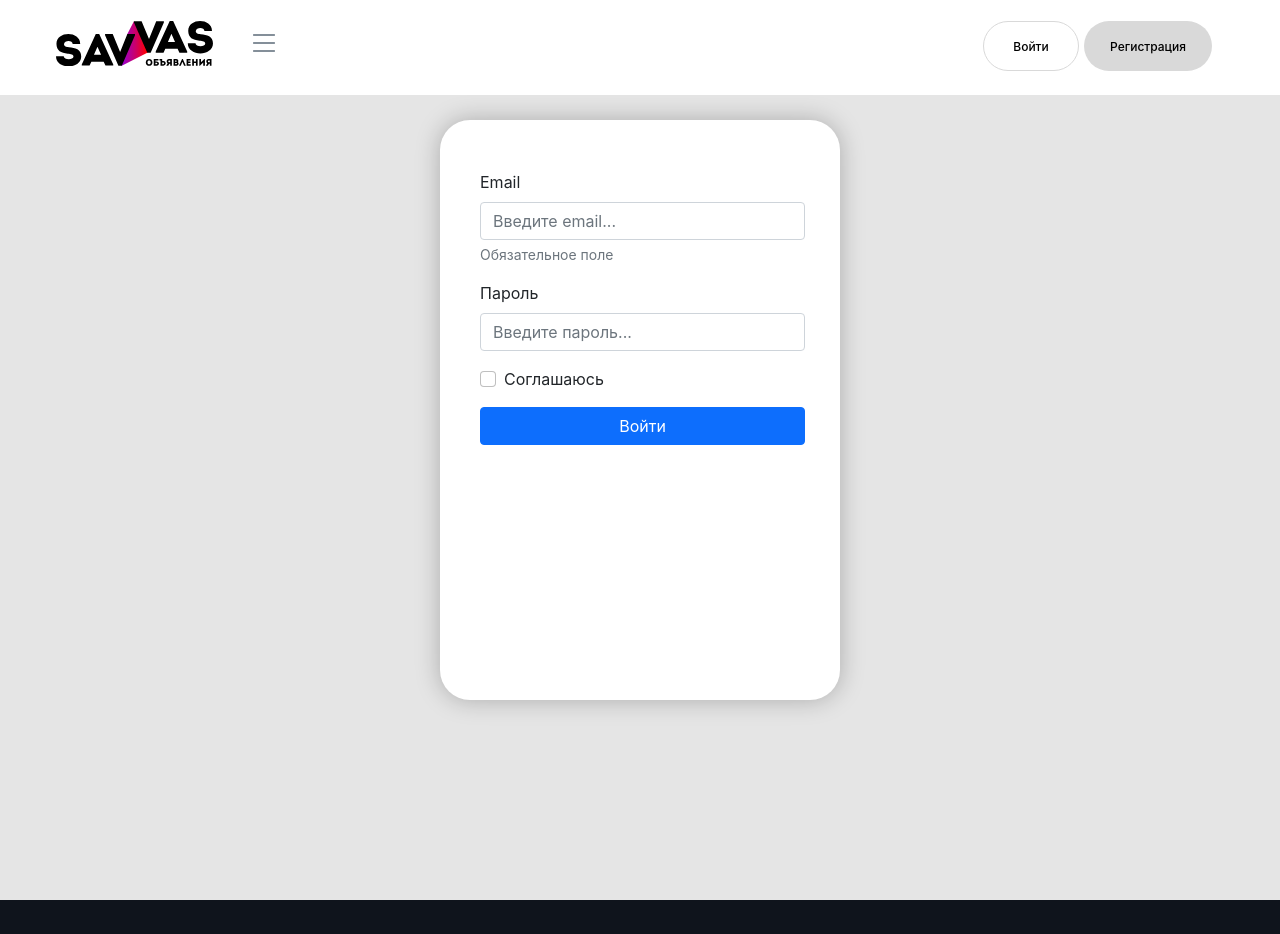
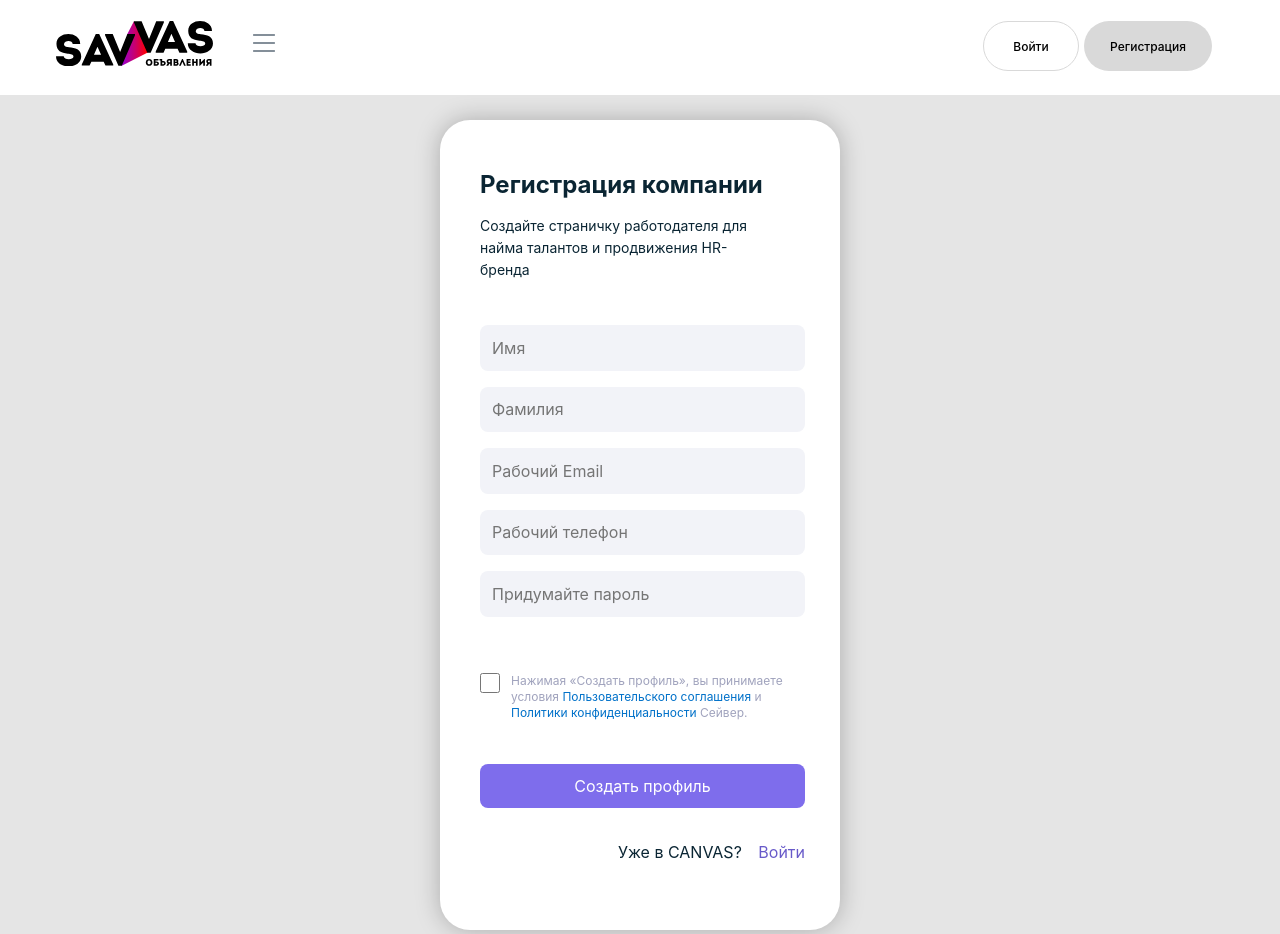
Before and after one commit to zfrejn/savvas, a React (Create React App) app: page /registration in a window 1280 px wide. Shown: the top 934 px of the page. Built offline with nearby package versions, Linux system fonts and the light colour scheme.

Commit message:
Форма регистрации

```diff
--- /dev/null
+++ b/src/components/Registration/RegCheckBox.jsx
@@ -0,0 +1,16 @@
+import React from 'react'
+
+const RegCheckBox = () => {
+    return (
+        <label className="checkBox">
+                <input type={'checkbox'} className='checkBoxReg'/>
+            <p className='checkBoxDesc'>
+                Нажимая «Создать профиль», вы принимаете
+                условия <span className='agree'>Пользовательского соглашения</span> и
+                <span className='agree'> Политики конфиденциальности</span> Сейвер.
+            </p>
+        </label>
+    )
+}
+
+export default RegCheckBox
--- /dev/null
+++ b/src/components/Registration/RegDesc.jsx
@@ -0,0 +1,9 @@
+import React from 'react'
+
+const RegDesc = ({text}) => {
+    return (
+        <p className='regDesc'>{text}</p>
+    )
+}
+
+export default RegDesc
--- a/src/components/Registration/RegForm.jsx
+++ b/src/components/Registration/RegForm.jsx
@@ -1,22 +1,22 @@
 import React from 'react'
+import { Link } from 'react-router-dom'
+import LoginButton from '../Authorization/LoginButton'
+import LoginTitle from '../Authorization/LoginTitle'
+import RegCheckBox from './RegCheckBox'
+import RegDesc from './RegDesc'
+import RegInputs from './RegInputs'
 
 const RegForm = () => {
     return (
-        <form className='authorForm'>
-            <div className="mb-3">
-                <label className="form-label">Email</label>
-                <input type="email" className="form-control" id="exampleInputEmail1" aria-describedby="emailHelp" placeholder='Введите email...'/>
-                <div id="emailHelp" className="form-text">Обязательное поле</div>
-            </div>
-            <div className="mb-3">
-                <label className="form-label">Пароль</label>
-                <input type="password" className="form-control" id="exampleInputPassword1" placeholder='Введите пароль...'/>
-            </div>
-            <div className="mb-3 form-check">
-                <input type="checkbox" className="form-check-input" id="exampleCheck1"/>
-                <label className="form-check-label">Соглашаюсь</label>
-            </div>
-            <button type="submit" className="btn btn-primary">Войти</button>
+        <form className='authorForm' style={{minHeight: '810px'}}>
+            <LoginTitle title={'Регистрация компании'}/>
+            <RegDesc text={'Создайте страничку работодателя для найма талантов и продвижения HR-бренда'}/>
+            <RegInputs/>
+            <RegCheckBox/>
+            <LoginButton text={'Создать профиль'}/>
+            <p className='loginInReg'>
+                Уже в CANVAS? <Link to='/authorization' className='cardLink'><span className='loginLink'>Войти</span></Link>
+            </p>
         </form>
     )
 }
--- /dev/null
+++ b/src/components/Registration/RegInputs.jsx
@@ -0,0 +1,15 @@
+import React from 'react'
+
+const RegInputs = () => {
+    return (
+        <>
+            <input className='loginInp' placeholder='Имя'/>
+            <input className='loginInp' placeholder='Фамилия'/>
+            <input className='loginInp' placeholder='Рабочий Email'/>
+            <input className='loginInp' placeholder='Рабочий телефон'/>
+            <input type={'password'} className='loginInp' placeholder='Придумайте пароль'/>
+        </>
+    )
+}
+
+export default RegInputs
--- a/src/style/App.css
+++ b/src/style/App.css
@@ -482,7 +482,8 @@ footer {
 
 .authorization {
   width: 100%;
-  height: 100vh;
+  /* height: 100vh; */
+  height: 'fit-content';
   min-height: 900px;
   display: flex;
   flex-direction: column;
@@ -971,3 +972,51 @@ footer {
   color: #6C757D;
   margin-bottom: 66px;
 }
+
+.regDesc {
+  font-size: 14px;
+  line-height: 22px;
+  color: #0A2533;
+  width: 100%;
+  max-width: 290px;
+  margin-bottom: 44px;
+}
+
+.checkBox {
+  margin-top: 40px;
+  display: flex;
+  align-items: flex-start;
+  margin-bottom: 27px;
+}
+
+.checkBoxDesc {
+  width: fit-content;
+  font-size: 12px;
+  line-height: 16px;
+  color: #A0A3BD;
+  max-width: 280px;
+}
+
+.checkBoxReg {
+  width: 20px;
+  height: 20px;
+  border-radius: 0;
+  margin-right: 11px;
+}
+
+.agree {
+  color: #0071C9;
+}
+
+.loginInReg {
+  font-size: 16px;
+  line-height: 24px;
+  color: #0A2533;
+  align-self: flex-end;
+  margin-top: 20px;
+}
+
+.loginLink {
+  color: #685AC9;
+  margin-left: 12px;
+}
```
